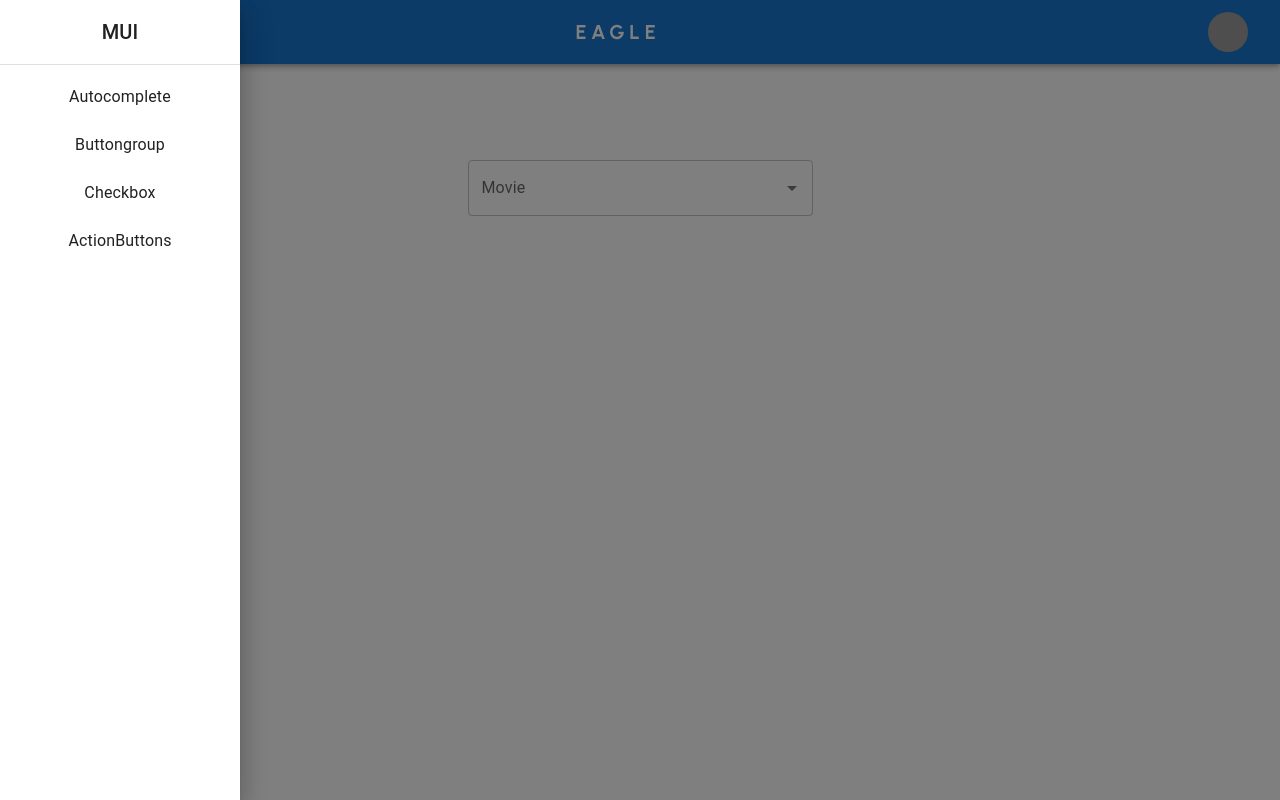
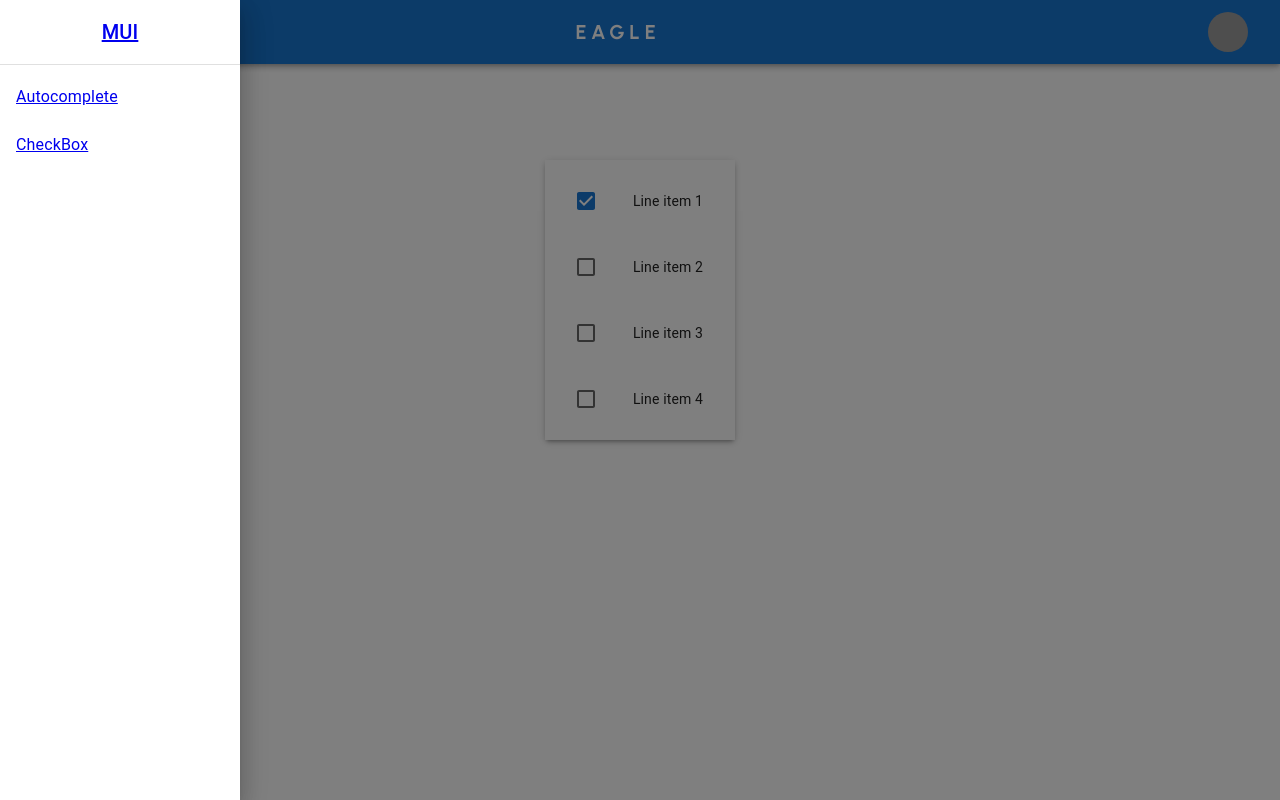
Before and after one commit to sheltonjoseph/mui-redux, a React (Create React App) app: page /checkbox in a window 1280 px wide. Both pictures are taken after a click on the button 32 px from the left and 32 px from the top of the page. Built offline with nearby package versions, Linux system fonts and the light colour scheme; grey boxes are pictures that could not be loaded.

Commit message:
redux-fix

```diff
--- a/package.json
+++ b/package.json
@@ -13,6 +13,7 @@
     "@testing-library/user-event": "^13.5.0",
     "react": "^18.2.0",
     "react-dom": "^18.2.0",
+    "react-redux": "^8.0.2",
     "react-router-dom": "^6.3.0",
     "react-scripts": "5.0.1",
     "redux": "^4.2.0",
--- a/src/App.js
+++ b/src/App.js
@@ -1,12 +1,18 @@
-import TopBar from "./Components/TopBar";
-import AutoComplete from "./Components/AutoComplete";
+import { BrowserRouter as Router, Routes, Route } from "react-router-dom";
+import Home from "./pages/home";
+import  Autocomplete  from "./Components/AutoComplete";
+import CheckBox from "./pages/CheckBox";
+
 
 function App() {
   return (
-    <div className="App">
-     <TopBar/>
-     <AutoComplete/>
-    </div>
+    <Router>
+    <Routes>
+      <Route exact path="/" element={<Home />} />
+      <Route exact path="/autocomplete" element={<Autocomplete/>} />
+      <Route exact path="/checkbox" element={<CheckBox/>} />
+    </Routes>
+  </Router>
   );
 }
 
--- a/src/Components/AutoComplete.jsx
+++ b/src/Components/AutoComplete.jsx
@@ -1,4 +1,4 @@
-import React, { useState }from 'react'
+import React, { useEffect, useState }from 'react'
 import Container from '@mui/material/Container';
 import TextField from '@mui/material/TextField';
 import Autocomplete from '@mui/material/Autocomplete';
@@ -8,20 +8,33 @@ import CardContent from '@mui/material/CardContent';
 import CardMedia from '@mui/material/CardMedia';
 import Typography from '@mui/material/Typography';
 import { CardActionArea } from '@mui/material';
+import TopBar from './TopBar';
+import { useSelector , useDispatch} from "react-redux";
+import {  update } from "../Redux/autoSlice";
+
 
 const AutoComplete = () => {
-    const [inputValue, setInputValue] = useState([]);
-    const [selectedData, setSelectedData] = useState({});
+    const inputValue = useSelector((state) => state.auto.inputValue);
+    // const[inputValue , setInputValue] = useState()
+    const [selectedData, setSelectedData] = useState();
     console.log(inputValue)
+    const dispatch = useDispatch();
+
+    const handleClick = (value) =>{
+      dispatch(update({value}));
+    }
+
   return (
     <Container style={{display:'flex',justifyContent:'center'}} maxWidth="xl">
+      <TopBar/>
         {/* <Typography sx={{ p: 15 , textAlign:'center'}}>The Movies</Typography> */}
        <Box component="main" sx={{ m: 20 }}>
        <Autocomplete
-      disablePortal
+        disablePortal
         inputValue={inputValue}
-        onInputChange={(event, newInputValue) => {
-          setInputValue(newInputValue);
+        onChange={(event, newInputValue) => {
+          event.preventDefault();
+          handleClick(newInputValue);
           setSelectedData(top100Films.filter((a) => a.label === newInputValue)[0])
         }}
       id="combo-box-demo"
--- a/src/Components/TopBar.jsx
+++ b/src/Components/TopBar.jsx
@@ -16,12 +16,12 @@ import ListItemButton from "@mui/material/ListItemButton";
 import ListItemText from "@mui/material/ListItemText";
 import MenuIcon from "@mui/icons-material/Menu";
 import Drawer from "@mui/material/Drawer";
+import { Link } from "react-router-dom";
 
 const TopBar = () => {
   const [anchorElUser, setAnchorElUser] = useState(null);
   const [mobileOpen, setMobileOpen] = useState(false);
   const settings = ["Profile", "Account", "Dashboard", "Logout"];
-  const navItems = ["Autocomplete", "Buttongroup", "Checkbox" , "ActionButtons"];
   const drawerWidth = 240;
 
   const handleOpenUserMenu = (event) => {
@@ -37,18 +37,35 @@ const TopBar = () => {
   };
   const drawer = (
     <Box onClick={handleDrawerToggle} sx={{ textAlign: "center" }}>
-      <Typography variant="h6" sx={{ my: 2 }}>
-        MUI
-      </Typography>
+      <Link to={"/"}>
+        <Typography variant="h6" sx={{ my: 2 }}>
+          MUI
+        </Typography>
+      </Link>
+
       <Divider />
       <List>
-        {navItems.map((item) => (
-          <ListItem key={item} disablePadding>
-            <ListItemButton sx={{ textAlign: "center" }}>
-              <ListItemText primary={item} />
-            </ListItemButton>
+        <ListItem disablePadding>
+          <ListItemButton sx={{ textAlign: "center" }}>
+            <Link to={"/autocomplete"}>
+              <ListItemText primary="Autocomplete" />
+            </Link>
+          </ListItemButton>
           </ListItem>
-        ))}
+          <ListItem disablePadding>
+          <ListItemButton sx={{ textAlign: "center" }}>
+            <Link to={"/checkbox"}>
+              <ListItemText primary="CheckBox" />
+            </Link>
+          </ListItemButton>
+          </ListItem>
+          {/* <Link>
+              <ListItemText primary="checkBox" />
+            </Link>
+            <Link>
+              <ListItemText primary="ActiveGroup" />
+            </Link> */}
+
       </List>
     </Box>
   );
--- /dev/null
+++ b/src/Redux/autoSlice.js
@@ -0,0 +1,22 @@
+import { createSlice } from '@reduxjs/toolkit'
+
+export const autoComplete = createSlice({
+    name: 'auto',
+    initialState: {
+        inputValue:'',
+        selectedData:{}
+    },
+    reducers: {
+  update: (state, action) => {
+    console.log(state)
+    console.log(action)
+    state.inputValue = action.payload.value.label
+    state.selectedData = action.payload.value
+    console.log(state)
+  }
+
+    }
+})
+
+export const { update } = autoComplete.actions;
+export default autoComplete.reducer;
--- /dev/null
+++ b/src/Redux/store.js
@@ -0,0 +1,10 @@
+import { configureStore } from "@reduxjs/toolkit";
+import checkList from "./userSlice";
+import autoComplete from "./autoSlice"
+
+export default configureStore({
+  reducer: {
+    checking: checkList,
+    auto: autoComplete
+  },
+});
--- /dev/null
+++ b/src/Redux/userSlice.js
@@ -0,0 +1,19 @@
+import { createSlice } from '@reduxjs/toolkit'
+
+export const checkList = createSlice({
+    name: 'checking',
+    initialState: {
+   checked:[0]
+    },
+    reducers: {
+  check: (state) => {
+    state.checked +=1 ;
+  }
+
+    }
+})
+
+
+export const { check } = checkList.actions;
+
+export default checkList.reducer;
--- a/src/index.js
+++ b/src/index.js
@@ -3,12 +3,14 @@ import ReactDOM from 'react-dom/client';
 import './index.css';
 import App from './App';
 import reportWebVitals from './reportWebVitals';
+import {Provider} from "react-redux";
+import store from './Redux/store';
 
 const root = ReactDOM.createRoot(document.getElementById('root'));
 root.render(
-  <React.StrictMode>
+  <Provider store={store}>
     <App />
-  </React.StrictMode>
+  </Provider>
 );
 
 // If you want to start measuring performance in your app, pass a function
--- /dev/null
+++ b/src/pages/CheckBox.jsx
@@ -0,0 +1,84 @@
+import React from "react";
+import List from "@mui/material/List";
+import ListItem from "@mui/material/ListItem";
+import ListItemButton from "@mui/material/ListItemButton";
+import ListItemIcon from "@mui/material/ListItemIcon";
+import ListItemText from "@mui/material/ListItemText";
+import Checkbox from "@mui/material/Checkbox";
+import TopBar from "../Components/TopBar";
+import Container from "@mui/material/Container";
+import Box from "@mui/material/Box";
+import Paper from "@mui/material/Paper";
+import { useSelector , useDispatch} from "react-redux";
+import {  check } from "../Redux/userSlice";
+
+const CheckBox = () => {
+//   const [checked, setChecked] =useState([0]);
+  const dispatch = useDispatch();
+
+var checkedBox = useSelector((state) => state.checking.checked)
+//   const checked = useSelector((state) => state.user.checked);
+//   console.log(checked)
+console.log(checkedBox)
+  const handleToggle = (value) => () => {
+    const currentIndex = checkedBox.indexOf(value);
+    const newChecked = [...checkedBox];
+
+    if (currentIndex === -1) {
+      newChecked.push(value);
+    } else {
+      newChecked.splice(currentIndex, 1);
+    }
+
+    dispatch(check({checkedBox}))
+  };
+
+
+  return (
+    <Container
+      style={{ display: "flex", justifyContent: "center" }}
+      maxWidth="xl"
+    >
+      <TopBar />
+      <Box component="main" sx={{ m: 20 }}>
+        <Paper elevation={3}>
+          <List
+            sx={{ width: "100%", maxWidth: 360, bgcolor: "background.paper" }}
+          >
+            {[0, 1, 2, 3].map((value) => {
+              const labelId = `checkbox-list-label-${value}`;
+
+              return (
+                <ListItem
+                  key={value}
+                >
+                  <ListItemButton
+                    role={undefined}
+                    onClick={handleToggle(value)}
+                    dense
+                  >
+                    <ListItemIcon>
+                      <Checkbox
+                        edge="start"
+                        checked={checkedBox.indexOf(value) !== -1}
+                        tabIndex={-1}
+                        disableRipple
+                        inputProps={{ "aria-labelledby": labelId }}
+                      />
+                    </ListItemIcon>
+                    <ListItemText
+                      id={labelId}
+                      primary={`Line item ${value + 1}`}
+                    />
+                  </ListItemButton>
+                </ListItem>
+              );
+            })}
+          </List>
+        </Paper>
+      </Box>
+    </Container>
+  );
+};
+
+export default CheckBox;
--- /dev/null
+++ b/src/pages/home.jsx
@@ -0,0 +1,34 @@
+import React from "react";
+import TopBar from "../Components/TopBar";
+import Container from "@mui/material/Container";
+import Box from "@mui/material/Box";
+import Typography from "@mui/material/Typography";
+
+const Home = () => {
+  return (
+    <Container maxWidth="xl">
+      <TopBar />
+      <Box
+        sx={{
+          width: "100%",
+          height: "100vh",
+          display: "flex",
+          alignItems: "center",
+          justifyContent: "center",
+          backgroundColor: 'primary.dark',
+          "&:hover": {
+            color: "primary.maiwhite",
+        }}}
+      >
+        <Typography
+          variant="h1"
+          gutterBottom
+        >
+          Welcome to MUI-Redux
+        </Typography>
+      </Box>
+    </Container>
+  );
+};
+
+export default Home;
```
Also changed, not shown: src/Components/Welcome.jsx (deleted, +0 -9 lines), src/pages/Button.jsx (added, +9 -0 lines), 1 other file (tests, documents, lock files or other folders).
